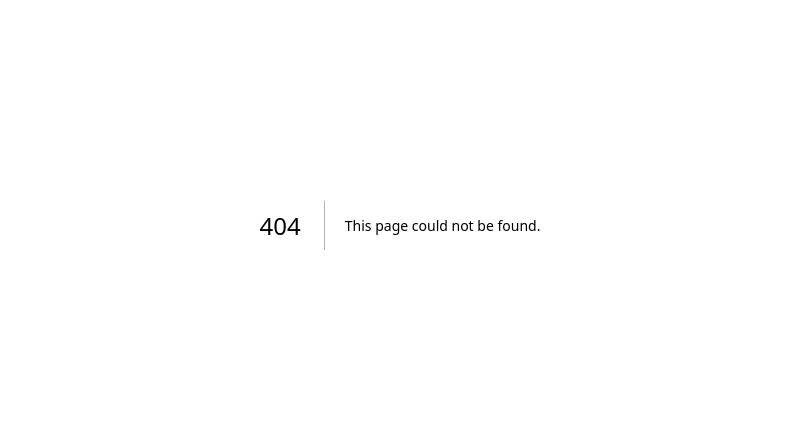
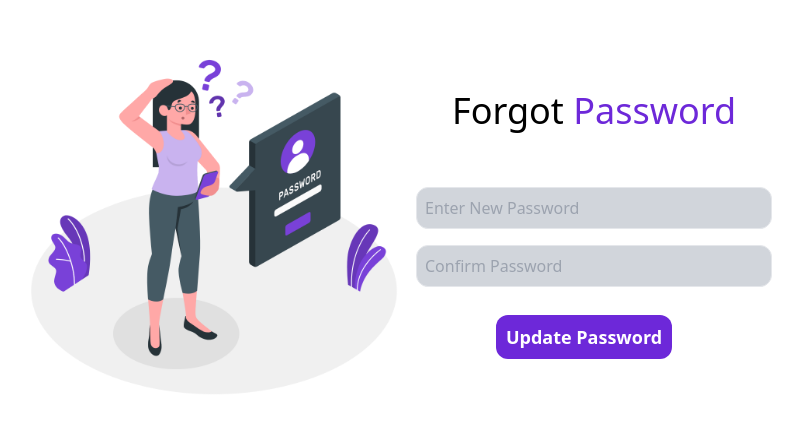
Before and after one commit to babitarit/h4b_newrepo, a Next.js app in the folder apps/web/: page /forgot-password in a window 1280 px wide. Before the commit this address had no page. Shown: the part 175-608 px from the top of the page, without its empty margins (240-1043 px from the left). Built offline with nearby package versions, Linux system fonts and the light colour scheme.

Commit message:
feat : Forgot password page Added

```diff
--- /dev/null
+++ b/apps/web/app/(auth)/forgot-password/page.tsx
@@ -0,0 +1,79 @@
+"use client";
+import { useState } from "react";
+import log_img from '../../../public/Forgot password.png'
+import Image from "next/image";
+
+import { Alata } from "next/font/google";
+import React from "react";
+
+export const alata = Alata({
+  weight: "400",
+  subsets: ["latin"],
+  display: "swap",
+});
+export default function Page(): JSX.Element {
+  const [password, setPassword] = useState<string>("");
+  const [confirmpassword, confirmPassword] = useState<string>("");
+
+  const handlePasswordChange = (event: React.ChangeEvent<HTMLInputElement>) => {
+    setPassword(event.target.value);
+  };
+  const handleConfirmPasswordChange = (event: React.ChangeEvent<HTMLInputElement>) => {
+     confirmPassword(event.target.value);
+  };
+
+  const handleClick = async () => {
+    const registerData = {
+      password,
+      confirmpassword,
+    };
+
+    console.log(registerData);
+
+  };
+  return (
+    <main className='w-full h-screen flex' >
+    <div className='grid grid-cols-1 md:grid-cols-2 m-auto h-[500px] sm:max-w-[900px] rounded-2xl'>
+       <div className='w-full  h-[450px] hidden md:block '>
+         <Image className="w-full mt-14 ml-2 h-[380px]" src={log_img} alt="/" />
+       </div>
+       <div className='p-4 flex flex-col justify-around'>
+           <form>
+               <h2 className='text-4xl font-medium text-center mb-10'>Forgot <span className='text-violet-700'>Password</span></h2>
+               <div>
+
+                   <input
+                   className='border p-2 w-full mt-4 rounded-xl bg-gray-300'
+                   type='password'
+                   placeholder='Enter New Password'
+                   value={password}
+                   onChange={handlePasswordChange}
+                   />
+
+               </div>
+               <div>
+                   <input
+                   className='border p-2 w-full mt-4 rounded-xl bg-gray-300 '
+                   type='password'
+                   placeholder='Confirm Password'
+                   value={confirmpassword}
+                   onChange={handleConfirmPasswordChange}
+                   />
+
+               </div>
+               <button
+               className=" w-44 mt-7 ml-20 active:scale-[.98] active:duration-75 hover:scale-[1.01] ease-in-out transition-all p-2 rounded-xl  bg-violet-700 text-white text-lg font-bold"
+               key="1"
+               onClick={handleClick}
+               >Update Password
+               </button>
+
+               </form>
+       </div>
+    </div>
+</main>
+
+  );
+
+
+}
```
Also changed, not shown: apps/web/public/Forgot password.png (added).
